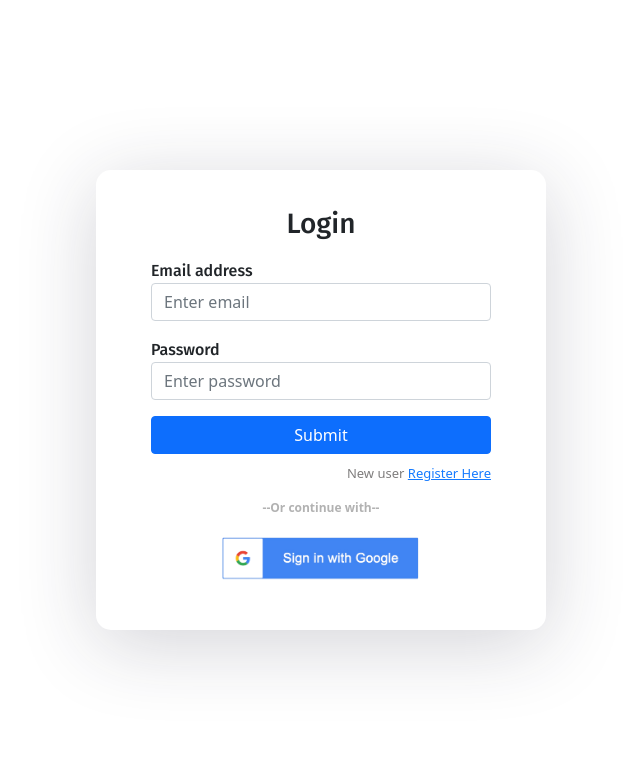
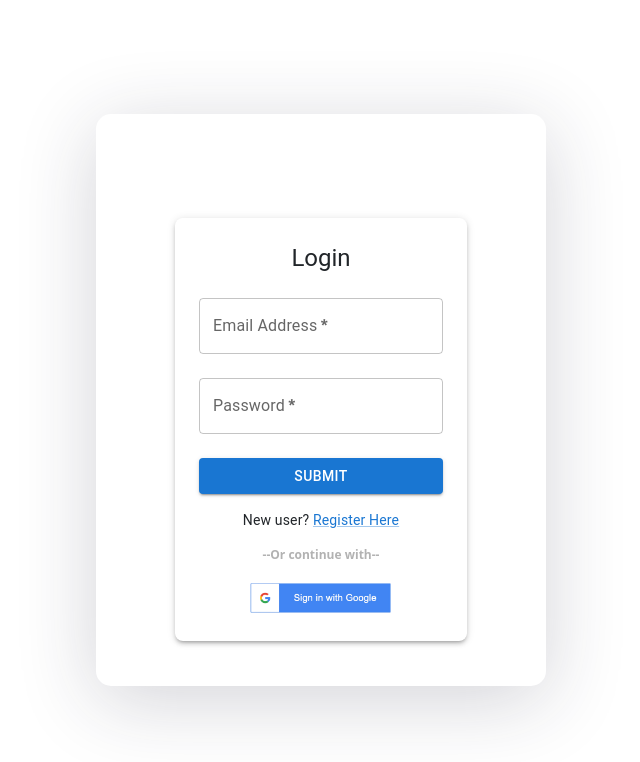
Before and after one commit to smittynusmc/Mod_App_Front, a React (Create React App) app: page / in a window 1280 px wide. Shown: the top 762 px of the page, without its empty margins (319-959 px from the left). Built offline with nearby package versions, Linux system fonts and the light colour scheme; no server answers; the HTML template or start-up script is replaced by a standard one.

Commit message:
add new ui

```diff
--- a/package.json
+++ b/package.json
@@ -3,6 +3,9 @@
   "version": "0.1.0",
   "private": true,
   "dependencies": {
+    "@emotion/react": "^11.11.4",
+    "@emotion/styled": "^11.11.5",
+    "@mui/material": "^5.15.18",
     "@testing-library/jest-dom": "^5.16.4",
     "@testing-library/react": "^13.1.1",
     "@testing-library/user-event": "^13.5.0",
--- a/src/components/login.js
+++ b/src/components/login.js
@@ -2,7 +2,8 @@ import { signInWithEmailAndPassword } from "firebase/auth";
 import React, { useState } from "react";
 import { auth } from "./firebase";
 import { toast } from "react-toastify";
-import SignInwithGoogle from "./signInWIthGoogle";
+import SignInwithGoogle from "./signInWIthGoogle";  // Ensure this matches the file name exactly
+import { Container, Box, TextField, Button, Typography, Link } from "@mui/material";
 
 function Login() {
   const [email, setEmail] = useState("");
@@ -19,7 +20,6 @@ function Login() {
       });
     } catch (error) {
       console.log(error.message);
-
       toast.error(error.message, {
         position: "bottom-center",
       });
@@ -27,41 +27,60 @@ function Login() {
   };
 
   return (
-    <form onSubmit={handleSubmit}>
-      <h3>Login</h3>
+    <Container maxWidth="xs">
+      <Box
+        display="flex"
+        flexDirection="column"
+        alignItems="center"
+        mt={8}
+        p={3}
+        component="form"
+        onSubmit={handleSubmit}
+        sx={{ boxShadow: 3, borderRadius: 2 }}
+      >
+        <Typography variant="h5" gutterBottom>
+          Login
+        </Typography>
 
-      <div className="mb-3">
-        <label>Email address</label>
-        <input
+        <TextField
+          fullWidth
+          label="Email Address"
+          variant="outlined"
+          margin="normal"
           type="email"
-          className="form-control"
-          placeholder="Enter email"
           value={email}
           onChange={(e) => setEmail(e.target.value)}
+          required
         />
-      </div>
 
-      <div className="mb-3">
-        <label>Password</label>
-        <input
+        <TextField
+          fullWidth
+          label="Password"
+          variant="outlined"
+          margin="normal"
           type="password"
-          className="form-control"
-          placeholder="Enter password"
           value={password}
           onChange={(e) => setPassword(e.target.value)}
+          required
         />
-      </div>
 
-      <div className="d-grid">
-        <button type="submit" className="btn btn-primary">
+        <Button
+          fullWidth
+          variant="contained"
+          color="primary"
+          type="submit"
+          sx={{ mt: 2 }}
+        >
           Submit
-        </button>
-      </div>
-      <p className="forgot-password text-right">
-        New user <a href="/register">Register Here</a>
-      </p>
-      <SignInwithGoogle/>
-    </form>
+        </Button>
+
+        <Typography variant="body2" sx={{ mt: 2 }}>
+          New user? <Link href="/register">Register Here</Link>
+        </Typography>
+
+        <SignInwithGoogle />
+      </Box>
+    </Container>
   );
 }
 
--- a/src/components/profile.js
+++ b/src/components/profile.js
@@ -2,6 +2,7 @@ import React, { useEffect, useState } from "react";
 import { auth, db } from "./firebase";
 import { doc, getDoc } from "firebase/firestore";
 import YouTubeComments from "./YouTubeComments"; // Import the YouTubeComments component
+import { Container, Box, Typography, Button, Avatar, CircularProgress, Alert } from "@mui/material";
 
 function Profile() {
   const [userDetails, setUserDetails] = useState(null);
@@ -59,40 +60,53 @@ function Profile() {
   };
 
   if (loading) {
-    return <p>Loading...</p>;
+    return (
+      <Box display="flex" justifyContent="center" mt={5}>
+        <CircularProgress />
+      </Box>
+    );
   }
 
   if (error) {
-    return <p>{error}</p>;
+    return (
+      <Box display="flex" justifyContent="center" mt={5}>
+        <Alert severity="error">{error}</Alert>
+      </Box>
+    );
   }
 
   return (
-    <div>
+    <Container component={Box} mt={5}>
       {userDetails ? (
-        <>
-          <div style={{ display: "flex", justifyContent: "center" }}>
-            <img
-              src={userDetails.photo}
-              width={"40%"}
-              style={{ borderRadius: "50%" }}
-              alt="User profile"
-            />
-          </div>
-          <h3>Welcome {userDetails.firstName} 🙏🙏</h3>
-          <div>
-            <p>Email: {userDetails.email}</p>
-            <p>First Name: {userDetails.firstName}</p>
-            {/* <p>Last Name: {userDetails.lastName}</p> */}
-          </div>
-          <button className="btn btn-primary" onClick={handleLogout}>
+        <Box textAlign="center">
+          <Avatar
+            alt="User profile"
+            src={userDetails.photo}
+            sx={{ width: 100, height: 100, mx: "auto", mb: 2 }}
+          />
+          <Typography variant="h4" gutterBottom>
+            Welcome {userDetails.firstName} 🙏🙏
+          </Typography>
+          <Typography variant="body1">
+            Email: {userDetails.email}
+          </Typography>
+          <Typography variant="body1">
+            First Name: {userDetails.firstName}
+          </Typography>
+          {/* <Typography variant="body1">
+            Last Name: {userDetails.lastName}
+          </Typography> */}
+          <Button variant="contained" color="primary" onClick={handleLogout} sx={{ mt: 2 }}>
             Logout
-          </button>
+          </Button>
           <YouTubeComments />
-        </>
+        </Box>
       ) : (
-        <p>User is not logged in.</p>
+        <Box display="flex" justifyContent="center" mt={5}>
+          <Alert severity="info">User is not logged in.</Alert>
+        </Box>
       )}
-    </div>
+    </Container>
   );
 }
 
--- a/src/components/register.js
+++ b/src/components/register.js
@@ -3,6 +3,7 @@ import React, { useState } from "react";
 import { auth, db } from "./firebase";
 import { setDoc, doc } from "firebase/firestore";
 import { toast } from "react-toastify";
+import { Container, Box, TextField, Button, Typography, Link } from "@mui/material";
 
 function Register() {
   const [email, setEmail] = useState("");
@@ -21,7 +22,7 @@ function Register() {
           email: user.email,
           firstName: fname,
           lastName: lname,
-          photo:""
+          photo: ""
         });
       }
       console.log("User Registered Successfully!!");
@@ -37,61 +38,78 @@ function Register() {
   };
 
   return (
-    <form onSubmit={handleRegister}>
-      <h3>Sign Up</h3>
+    <Container maxWidth="xs">
+      <Box
+        display="flex"
+        flexDirection="column"
+        alignItems="center"
+        mt={8}
+        p={3}
+        component="form"
+        onSubmit={handleRegister}
+        sx={{ boxShadow: 3, borderRadius: 2 }}
+      >
+        <Typography variant="h5" gutterBottom>
+          Sign Up
+        </Typography>
 
-      <div className="mb-3">
-        <label>First name</label>
-        <input
-          type="text"
-          className="form-control"
-          placeholder="First name"
+        <TextField
+          fullWidth
+          label="First Name"
+          variant="outlined"
+          margin="normal"
+          value={fname}
           onChange={(e) => setFname(e.target.value)}
           required
         />
-      </div>
 
-      <div className="mb-3">
-        <label>Last name</label>
-        <input
-          type="text"
-          className="form-control"
-          placeholder="Last name"
+        <TextField
+          fullWidth
+          label="Last Name"
+          variant="outlined"
+          margin="normal"
+          value={lname}
           onChange={(e) => setLname(e.target.value)}
         />
-      </div>
 
-      <div className="mb-3">
-        <label>Email address</label>
-        <input
+        <TextField
+          fullWidth
+          label="Email Address"
+          variant="outlined"
+          margin="normal"
           type="email"
-          className="form-control"
-          placeholder="Enter email"
+          value={email}
           onChange={(e) => setEmail(e.target.value)}
           required
         />
-      </div>
 
-      <div className="mb-3">
-        <label>Password</label>
-        <input
+        <TextField
+          fullWidth
+          label="Password"
+          variant="outlined"
+          margin="normal"
           type="password"
-          className="form-control"
-          placeholder="Enter password"
+          value={password}
           onChange={(e) => setPassword(e.target.value)}
           required
         />
-      </div>
 
-      <div className="d-grid">
-        <button type="submit" className="btn btn-primary">
+        <Button
+          fullWidth
+          variant="contained"
+          color="primary"
+          type="submit"
+          sx={{ mt: 2 }}
+        >
           Sign Up
-        </button>
-      </div>
-      <p className="forgot-password text-right">
-        Already registered <a href="/login">Login</a>
-      </p>
-    </form>
+        </Button>
+
+        <Typography variant="body2" sx={{ mt: 2 }}>
+          Already registered? <Link href="/login">Login</Link>
+        </Typography>
+      </Box>
+    </Container>
   );
 }
+
 export default Register;
```
Also changed, not shown: src/components/YouTubeComments.js (+41 -19 lines), 9 other files (tests, documents, lock files or other folders).
